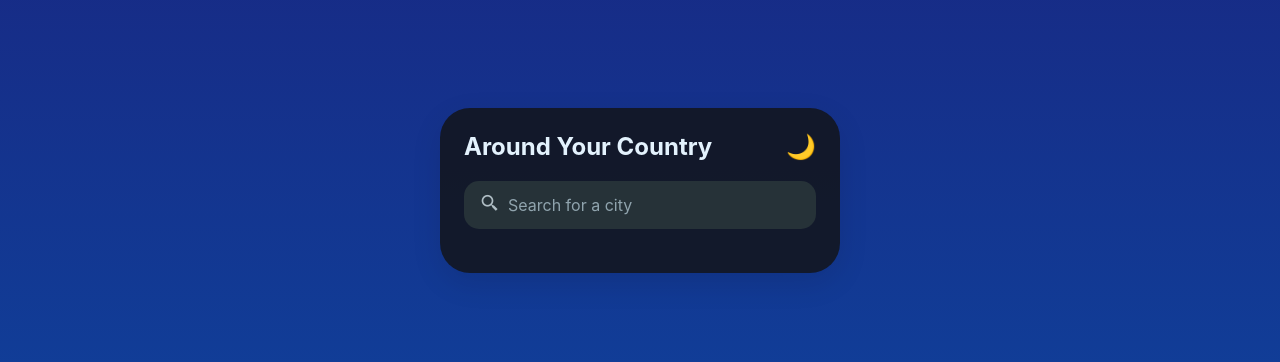
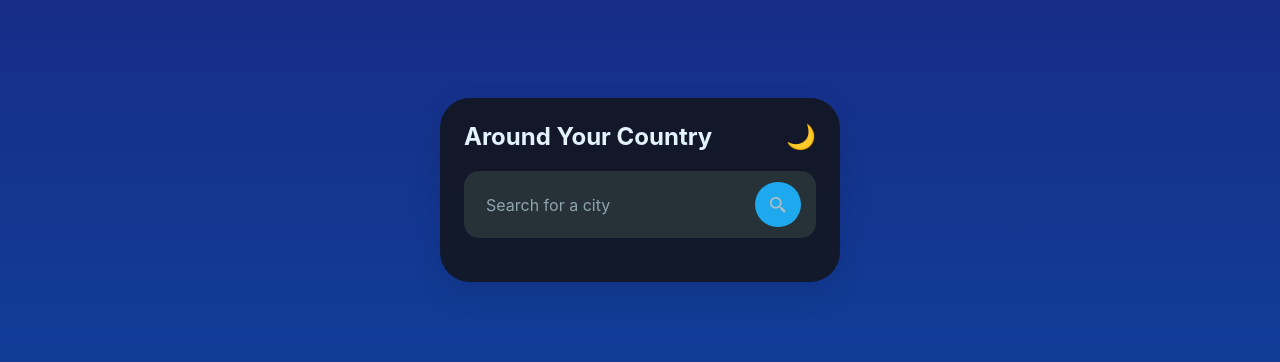
Before and after one commit to Pubgggdie/Weather-web, a plain HTML site: page index.html in a window 1280 px wide. Shown: the part 210-572 px from the top of the page. Drawn offline with nearby package versions, Linux system fonts and the light colour scheme; no server answers.

Commit message:
search button

```diff
--- a/index.html
+++ b/index.html
@@ -82,7 +82,7 @@ img{
 
         .search-box {
             border-radius: 15px;
-            padding: 12px 16px;
+            padding: 10px 14px;
             display: flex;
             align-items: center;
             margin-bottom: 20px;
@@ -273,6 +273,12 @@ img{
         .hidden{
             display: none;
         }
+        .search-icon i{
+            padding:0.8rem;
+            border-radius:50%;
+            margin:1px;
+            background-color: #1ea9ef;
+        }
     </style>
 </head>
 <body class="dark-mode">
@@ -284,8 +290,8 @@ img{
             <button class="theme-toggle" id="themeToggle">🌙</button>
         </div>
         <div class="search-box">
+            <input type="text" id="searchInput" placeholder="Search for a city">
             <span class="search-icon" id="searchButton"><i class='bx bx-search-alt-2'></i></span>
-            <input type="text" id="searchInput" placeholder="Search for a city">
         </div>
         <div id="weather-container">
 
```
